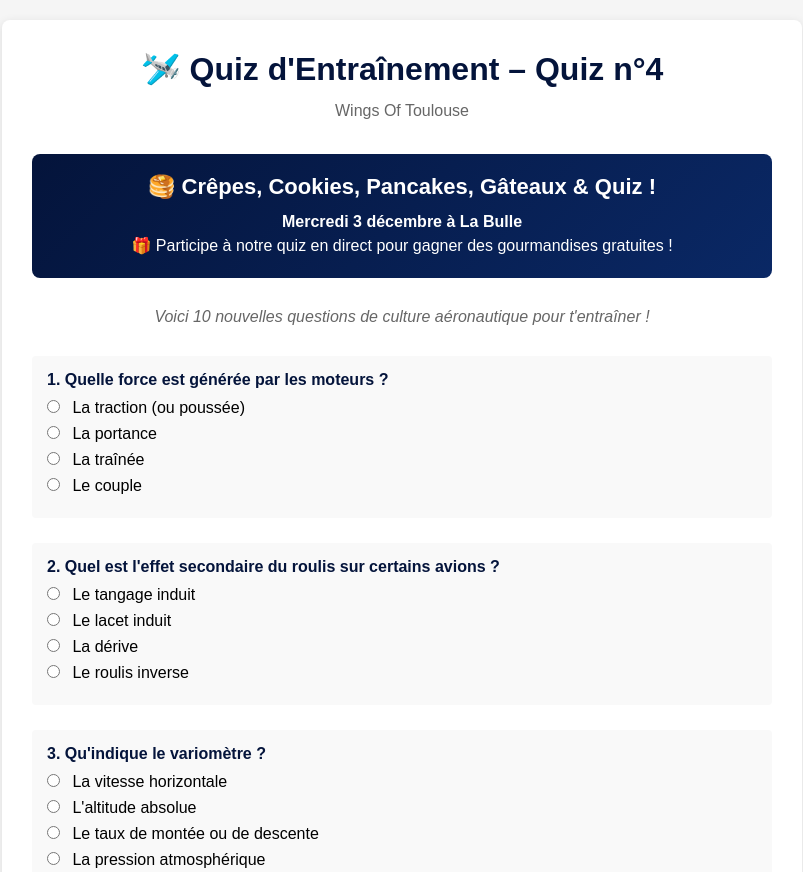
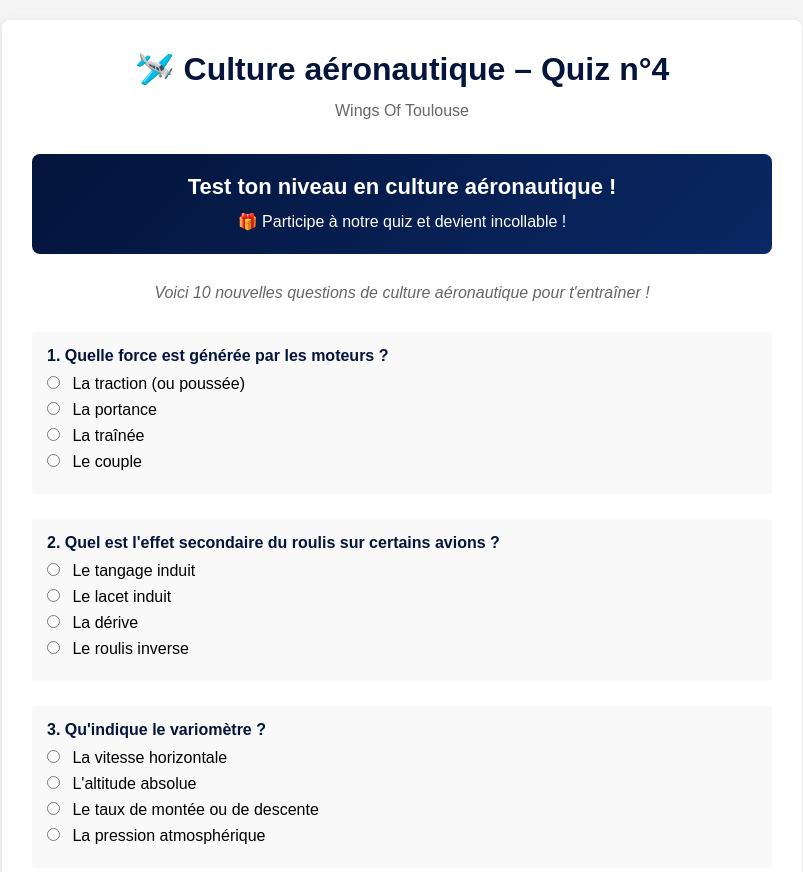
Before and after one commit to wingsoftoulouse-dev/wotquizz4, a plain HTML site: page index.html in a window 1280 px wide. Shown: the top 872 px of the page, without its empty margins (238-1041 px from the left). Drawn offline with Linux system fonts and the light colour scheme.

Commit message:
Update quiz title and event information

```diff
--- a/index.html
+++ b/index.html
@@ -46,13 +46,12 @@
 <body>
 <div class="container">
     <div id="quiz-section">
-        <h1>🛩️ Quiz d'Entraînement – Quiz n°4</h1>
+        <h1>🛩️ Culture aéronautique – Quiz n°4</h1>
         <p class="subtitle">Wings Of Toulouse</p>
 
         <div class="event-info">
-            <h2>🥞 Crêpes, Cookies, Pancakes, Gâteaux & Quiz !</h2>
-            <p><strong>Mercredi 3 décembre à La Bulle</strong><br>
-            🎁 Participe à notre quiz en direct pour gagner des gourmandises gratuites !</p>
+            <h2>Test ton niveau en culture aéronautique !</h2>
+            <p>🎁 Participe à notre quiz et devient incollable !</p>
         </div>
 
         <p style="text-align: center; margin-bottom: 30px; color: #666; font-style: italic;">
```
